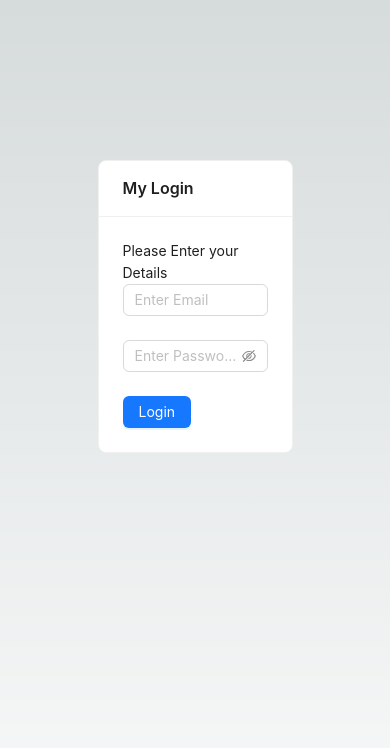
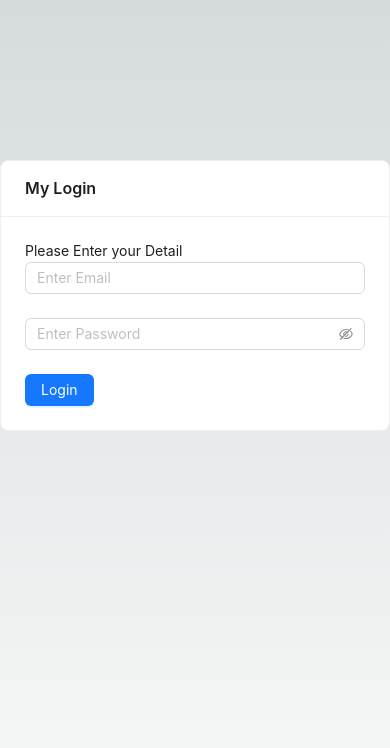
Before and after one commit to Cecezobam/login-form, a Next.js app: page / in a window 390 px wide. Shown: the top 748 px of the page. Built offline with nearby package versions, Linux system fonts and the light colour scheme.

Commit message:
added changes

```diff
--- a/app/components/login.jsx
+++ b/app/components/login.jsx
@@ -1,17 +1,15 @@
 "use client";
-import { Input, Button, Form,Card } from "antd";
+import { Input, Button, Form, Card } from "antd";
 export default function Login() {
   return (
-    <Card title= "My Login" className="w-1/2 m-auto mt-40">
-      <p>Please Enter your Details</p>
+    <Card title="My Login" className=" m-auto mt-40 sm:w-1/2">
+      <p>Please Enter your Detail</p>
       <Form>
         <Form.Item>
-
           <Input placeholder="Enter Email" />
         </Form.Item>
 
         <Form.Item>
-
           <Input.Password placeholder="Enter Password" />
         </Form.Item>
       </Form>
```
